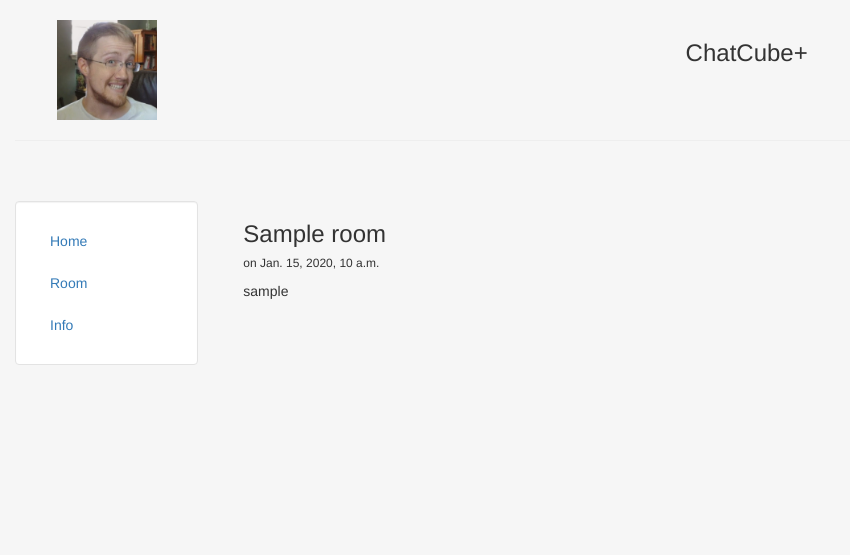
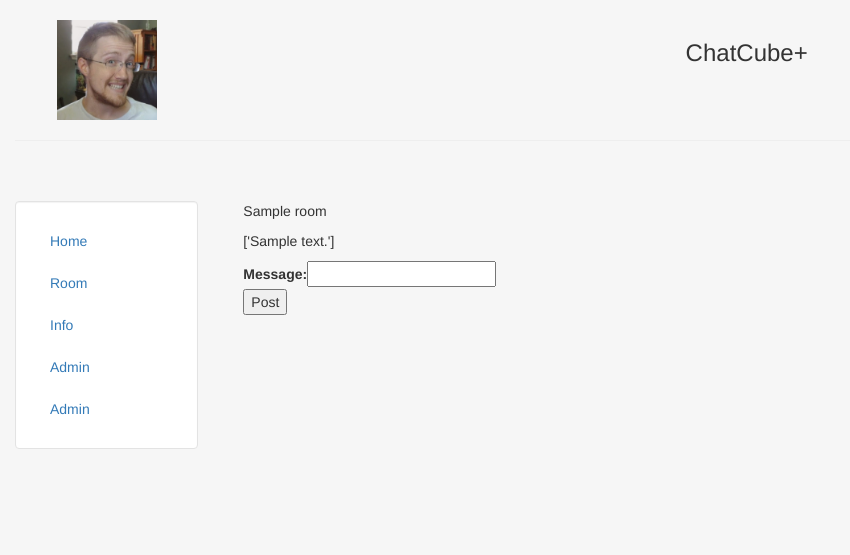
Before and after one commit to Forev3rr/ChatCube-, a Django app: page /rooms/1 in a window 1280 px wide. Shown: the top 555 px of the page, without its empty margins (0-850 px from the left). Run offline with Django 3.2, Linux system fonts and the light colour scheme; tables that the repository leaves empty hold one stand-in row (values such as "Sample post").

Commit message:
Allowing users to enter new messages in a room

```diff
--- a/ChatCube/chat/models.py
+++ b/ChatCube/chat/models.py
@@ -1,6 +1,8 @@
 from __future__ import unicode_literals
 from django.db import models
 from users.models import  CustomUser
+from django.forms import ModelForm
+from django import forms
 
 # Create your models here.
 
@@ -31,3 +33,9 @@ class Message(models.Model):
 
     def __str__(self):
         return self.message
+
+
+class MessageForm(ModelForm):
+    class Meta:
+        model = Message
+        fields = ['message']
--- a/ChatCube/chat/templates/chat/room.html
+++ b/ChatCube/chat/templates/chat/room.html
@@ -1,7 +1,17 @@
 {% extends "users/header.html" %}
 
+
 {% block content %}
-	<h3>{{room.name}}</h3>
-	<h6>on {{room.date}}</h6>
-	{{room.owner|safe|linebreaks}}
+	<!--<h3>{{room.name}}</h3>-->
+	<!--<h6>on {{room.date}}</h6>-->
+	<!--{{room.owner|safe|linebreaks}}-->
+	{% for c in content %}
+		<p>{{c}}</p>
+	{% endfor %}
+	<form action="" method="post" accept-charset="utf-8">
+		{% csrf_token %}
+		<!--{{form.as_p}}-->
+     	<label for="message">Message:</label><input type="text" name="message" value="" id="message" />
+		<p><input type="submit" value="Post"></p>
+	</form>
 {% endblock %}
--- a/ChatCube/chat/urls.py
+++ b/ChatCube/chat/urls.py
@@ -1,9 +1,10 @@
 from django.conf.urls import url, include
 from django.views.generic import ListView, DetailView
 from .models import Message, Room
-
+from .views import aroom
 urlpatterns = [ url(r'^$', ListView.as_view(queryset=Room.objects.all().order_by("-date")[:25],
                                             template_name="chat/rooms.html")),
-                url(r'^(?P<pk>\d+)$', DetailView.as_view(model = Room,
-                                                         template_name = 'chat/room.html'))
+                # url(r'^(?P<pk>\d+)$', DetailView.as_view(model = Room,
+                #                                          template_name = 'chat/room.html')),
+                url(r'^(?P<pk>\d+)$', aroom, name='aroom')
 ]
--- a/ChatCube/chat/views.py
+++ b/ChatCube/chat/views.py
@@ -1,6 +1,32 @@
 from rest_framework import viewsets
-from .models import Room, Message
+from .models import Room, Message, MessageForm
 from .serializers import RoomSerializer, MessageSerializer
+from django.http import HttpResponseRedirect
+from django.template import RequestContext
+from django.shortcuts import render_to_response
+from django.shortcuts import render
+from django.contrib import messages
+
+
+def aroom(request, pk):
+    room = Room.objects.get(pk=pk)
+    messages = Message.objects.filter(targets=room)
+    mess = []
+    for m in messages:
+        mess.append(m.message)
+    if request.method == 'POST':
+        # form = MessageForm(request.POST)
+        # print form
+        # if form.is_valid():
+        #     instance = form.save(commit=False)
+        # instance.targets = room
+        # instance.sender = request.user
+        message = request.POST.get('message', '')
+        message_obj = Message(message=message, sender=request.user, targets=room)
+        message_obj.save()
+        return HttpResponseRedirect(request.META.get('HTTP_REFERER'))
+
+    return render(request, 'chat/room.html', {'content':[room.name, mess]})
 
 class RoomViewSet(viewsets.ModelViewSet):
     model = Room
```
